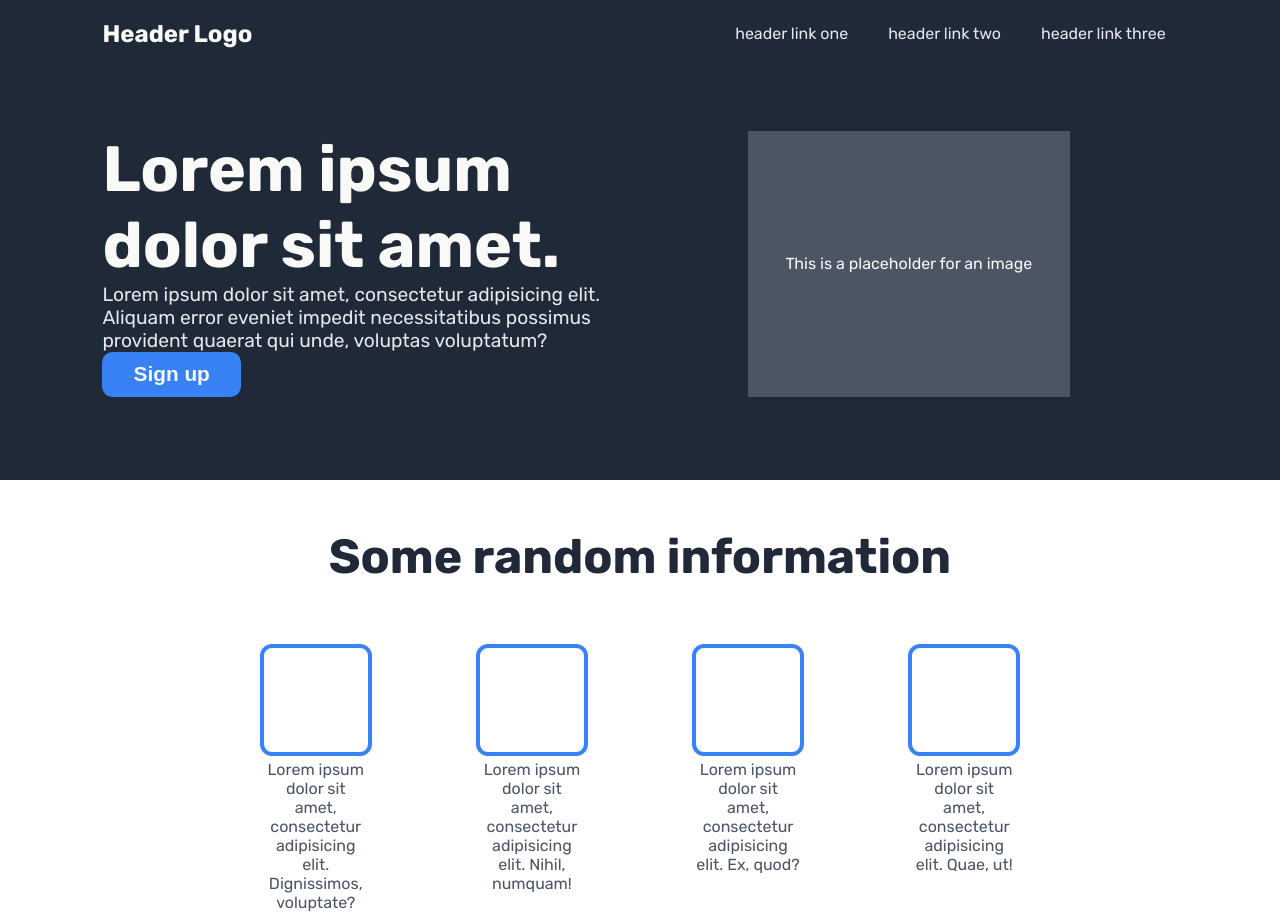
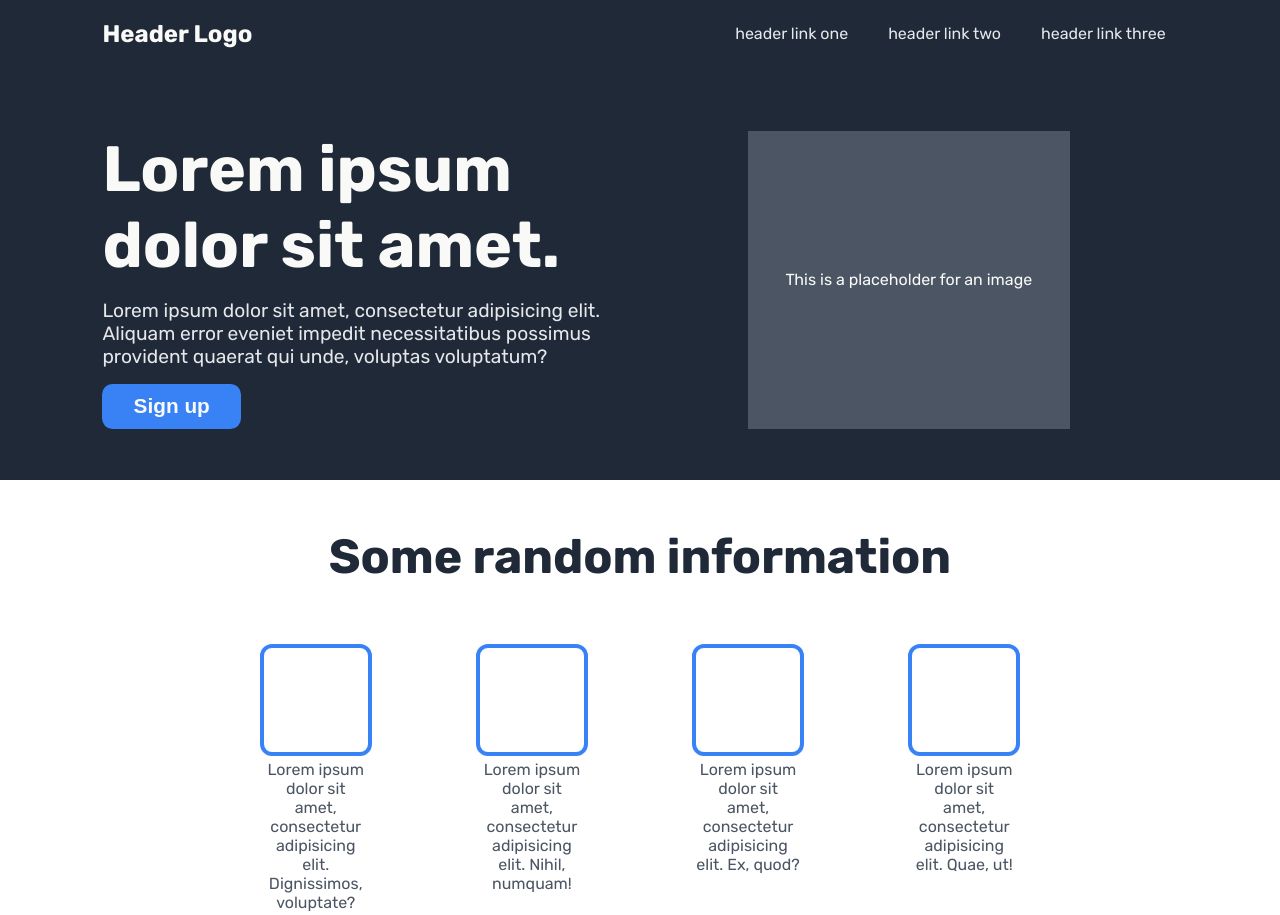
Before and after one commit to Venyl/landing-page, a plain HTML site: page index.html in a window 1280 px wide. Shown: the top 915 px of the page. Drawn offline with Linux system fonts and the light colour scheme.

Commit message:
Make light styling changes

```diff
--- a/style.css
+++ b/style.css
@@ -92,6 +92,7 @@ a {
 .hero-secondary {
     font-size: 1.2rem;
     color: var(--secondary);
+    margin-block: 1rem;
 }
 
 .btn {
```
